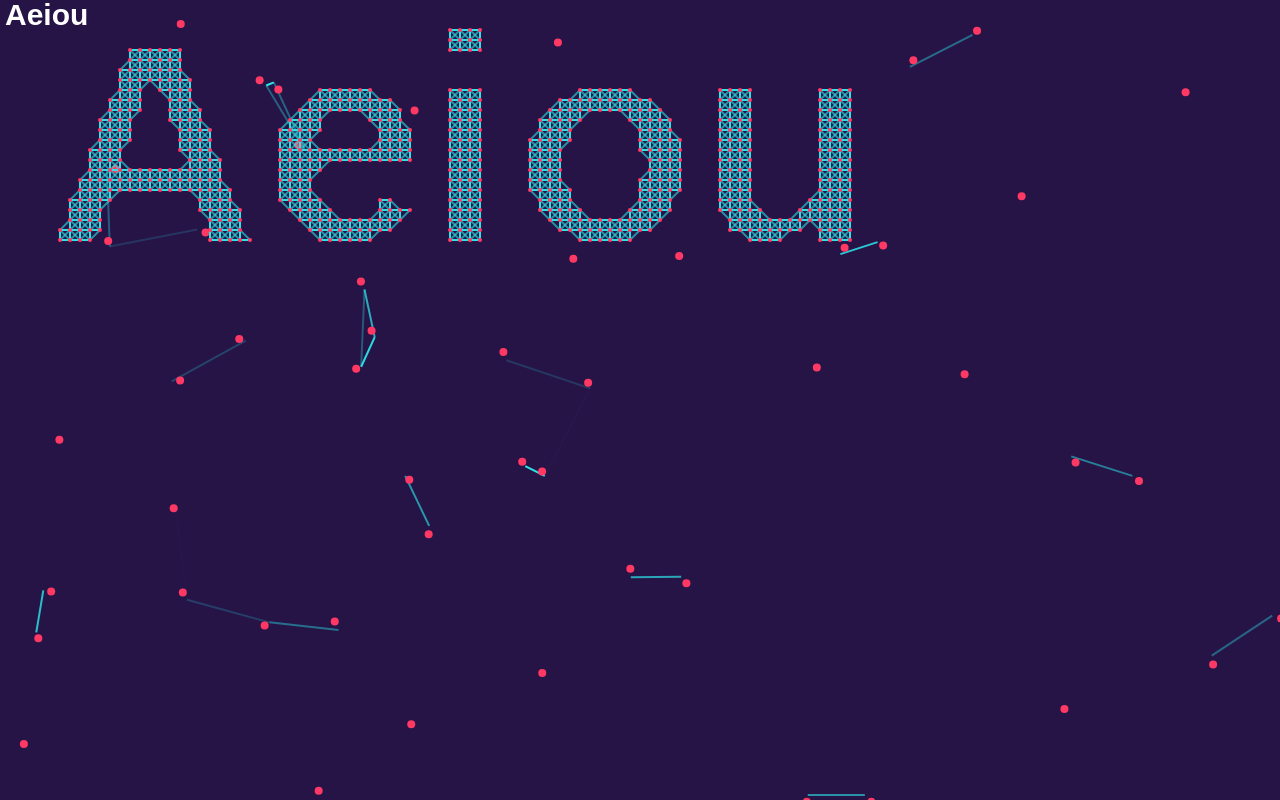
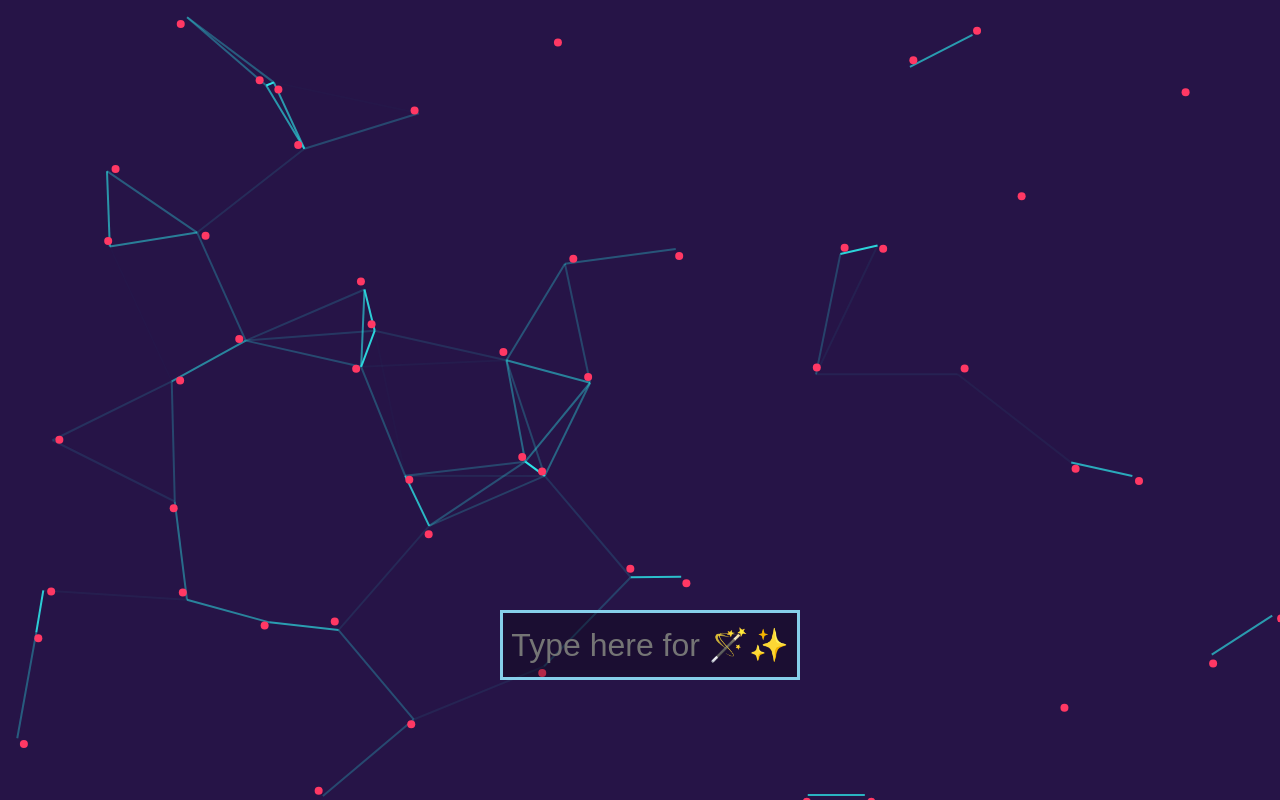
Before and after one commit to nyan9/textParticles, a website built with webpack: page index.html in a window 1280 px wide. Built offline with nearby package versions, Linux system fonts and the light colour scheme; animation ran at ten frames a second.

Commit message:
add input for text

```diff
--- a/index.html
+++ b/index.html
@@ -9,7 +9,13 @@
   </head>
 
   <body>
-    <canvas id="canvas"></canvas>
+    <input
+      id="textInput"
+      type="text"
+      maxlength="15"
+      placeholder="Type here for 🪄✨"
+    />
+    <canvas id="stage"></canvas>
     <canvas id="text"></canvas>
     <script src="./dist/main.js"></script>
   </body>
--- a/src/scripts/canvas.js
+++ b/src/scripts/canvas.js
@@ -2,11 +2,14 @@ import Node from "./node";
 import V from "./vector";
 import * as T from "./text";
 
-const canvas = document.getElementById("canvas"),
-  ctx = canvas.getContext("2d");
+const stage = document.getElementById("stage"),
+  text = document.getElementById("text"),
+  textInput = document.getElementById("textInput"),
+  ctxStage = stage.getContext("2d"),
+  ctxText = text.getContext("2d");
 
-const width = (canvas.width = window.innerWidth);
-const height = (canvas.height = window.innerHeight);
+const width = (stage.width = window.innerWidth);
+const height = (stage.height = window.innerHeight);
 const middle = new V(width / 2, height / 2);
 
 let nodes = [];
@@ -50,20 +53,20 @@ function populateTextNodes() {
 }
 
 function drawLine(pos1, pos2, color) {
-  ctx.strokeStyle = color;
-  ctx.beginPath();
-  ctx.lineWidth = 2;
-  ctx.moveTo(pos1.x, pos1.y);
-  ctx.lineTo(pos2.x, pos2.y);
-  ctx.stroke();
+  ctxStage.strokeStyle = color;
+  ctxStage.beginPath();
+  ctxStage.lineWidth = 2;
+  ctxStage.moveTo(pos1.x, pos1.y);
+  ctxStage.lineTo(pos2.x, pos2.y);
+  ctxStage.stroke();
 }
-
-// max, min distance threshold for stage connections
-const maxDistance = 100;
-const minDistance = 30;
 
 // draw stage node connections
 function drawConnection(node1, node2, distance) {
+  // max, min distance threshold for connections
+  const maxDistance = 150;
+  const minDistance = 30;
+
   // do nothing, if displacement vector is longer than maxDistance
   if (distance >= maxDistance) {
     return;
@@ -78,11 +81,14 @@ function drawConnection(node1, node2, distance) {
 
 // draw text node connections
 function drawTextConnection(node1, node2, distance) {
-  if (distance >= 20) {
+  const maxDistance = 20;
+  const minDistance = 5;
+
+  if (distance >= maxDistance) {
     return;
   }
 
-  let alpha = rescale(20, 10, distance);
+  let alpha = rescale(maxDistance, minDistance, distance);
   let color = `hsla(181, 79%, 54%, ${alpha})`;
 
   drawLine(node1.position, node2.position, color);
@@ -110,7 +116,8 @@ function drawConnections(nodeType) {
 }
 
 function clear() {
-  ctx.clearRect(0, 0, canvas.width, canvas.height);
+  ctxStage.clearRect(0, 0, stage.width, stage.height);
+  ctxText.clearRect(0, 0, stage.width, stage.height);
 }
 
 // each frame's actions
@@ -118,7 +125,7 @@ function frame(deltaT) {
   drawConnections(nodes);
   for (let node of nodes) {
     node.move(deltaT);
-    node.draw();
+    node.draw(ctxStage);
     node.bounce();
   }
 }
@@ -126,7 +133,7 @@ function frame(deltaT) {
 function textFrame() {
   drawConnections(textNodes);
   for (let textNode of textNodes) {
-    textNode.draw();
+    textNode.draw(ctxText);
   }
 }
 
@@ -172,12 +179,23 @@ function renderNodes() {
   prevTime = now;
 
   clear();
+  textFrame();
   frame(deltaT);
-  textFrame();
   requestAnimationFrame(renderNodes);
 }
+
+function initText() {
+  clear();
+  T.getText();
+  T.getTextData();
+  populateTextNodes();
+}
+
+// EVENT LISTENERS
+textInput.addEventListener("keyup", initText);
+
+populateNodes();
 renderNodes();
 
-populateNodes();
-T.getTextData();
-populateTextNodes();
+console.log(textNodes);
+console.log(T.textPixels);
--- a/src/scripts/node.js
+++ b/src/scripts/node.js
@@ -1,7 +1,6 @@
 import V from "./vector";
 
-const canvas = document.getElementById("canvas");
-const ctx = canvas.getContext("2d");
+const stage = document.getElementById("stage");
 
 class Node {
   constructor(x, y, r = 3) {
@@ -12,12 +11,12 @@ class Node {
     this.initialY = this.position.y;
   }
 
-  draw() {
-    ctx.fillStyle = "rgb(255,56,100)";
-    ctx.beginPath();
-    ctx.arc(this.position.x, this.position.y, this.radius, 0, Math.PI * 2);
-    ctx.closePath();
-    ctx.fill();
+  draw(ctxType) {
+    ctxType.fillStyle = "rgb(255,56,100)";
+    ctxType.beginPath();
+    ctxType.arc(this.position.x, this.position.y, this.radius, 0, Math.PI * 2);
+    ctxType.closePath();
+    ctxType.fill();
   }
 
   move(deltaT) {
@@ -27,15 +26,15 @@ class Node {
 
   bounce() {
     // Bottom edge collision
-    if (this.position.y >= canvas.height - this.radius) {
+    if (this.position.y >= stage.height - this.radius) {
       this.velocity.y = -this.velocity.y;
       // if outside of boundary, insert back into the box at the boundary
-      this.position.y = canvas.height - this.radius;
+      this.position.y = stage.height - this.radius;
     }
     // Right edge collision
-    if (this.position.x >= canvas.width - this.radius) {
+    if (this.position.x >= stage.width - this.radius) {
       this.velocity.x = -this.velocity.x;
-      this.position.x = canvas.width - this.radius;
+      this.position.x = stage.width - this.radius;
     }
     // Top edge collision
     if (this.position.y <= this.radius) {
--- a/src/scripts/text.js
+++ b/src/scripts/text.js
@@ -1,4 +1,5 @@
 const text = document.getElementById("text"),
+  textInput = document.getElementById("textInput"),
   ctx = text.getContext("2d");
 
 const width = (text.width = window.innerWidth);
@@ -7,14 +8,13 @@ const height = (text.height = window.innerHeight);
 export let textPixels = [];
 
 export function getText() {
-  ctx.fillStyle = "white";
   ctx.font = "bold 30px sans-serif";
-  ctx.fillText("Aeiou", 5, 25);
-
-  // ctx.strokeRect(0, 0, 400, 30);
+  ctx.fillText(`${textInput.value}`, 5, 20);
 }
 
 export function getTextData() {
+  textPixels = [];
+
   let textImgData = ctx.getImageData(0, 0, 400, 30);
   // every single pixel of image data
   let pixData = textImgData.data;
@@ -28,8 +28,4 @@ export function getTextData() {
       }
     }
   }
-  console.log(textImgData);
-  console.log(textPixels);
 }
-
-getText();
--- a/src/styles/index.scss
+++ b/src/styles/index.scss
@@ -11,7 +11,7 @@ body {
   background: #261447;
 }
 
-#canvas {
+#stage {
   position: absolute;
   top: 0;
   left: 0;
@@ -24,3 +24,20 @@ body {
   left: 0;
   background: transparent;
 }
+
+#textInput {
+  background: rgba(0, 0, 0, 0.295);
+  width: 300px;
+  height: 40px;
+  line-height: 50px;
+  position: absolute;
+  bottom: 15%;
+  left: calc(50% - 140px);
+  color: white;
+  font-size: 2rem;
+  text-align: center;
+  padding: 1em 0;
+  border: 3px solid rgb(135, 207, 235);
+  z-index: 3;
+  outline: none;
+}
```
Also changed, not shown: dist/main.css, dist/main.js.
